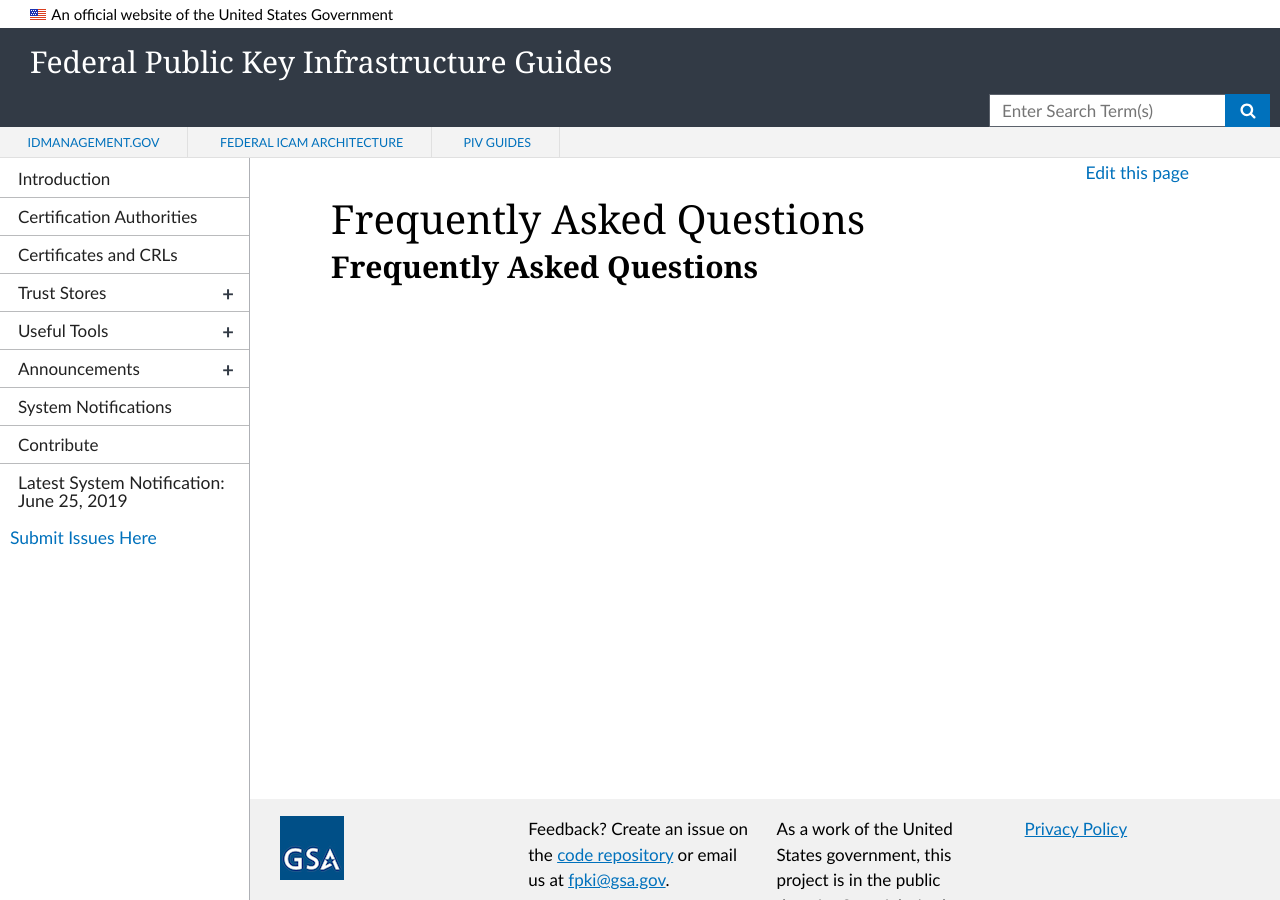
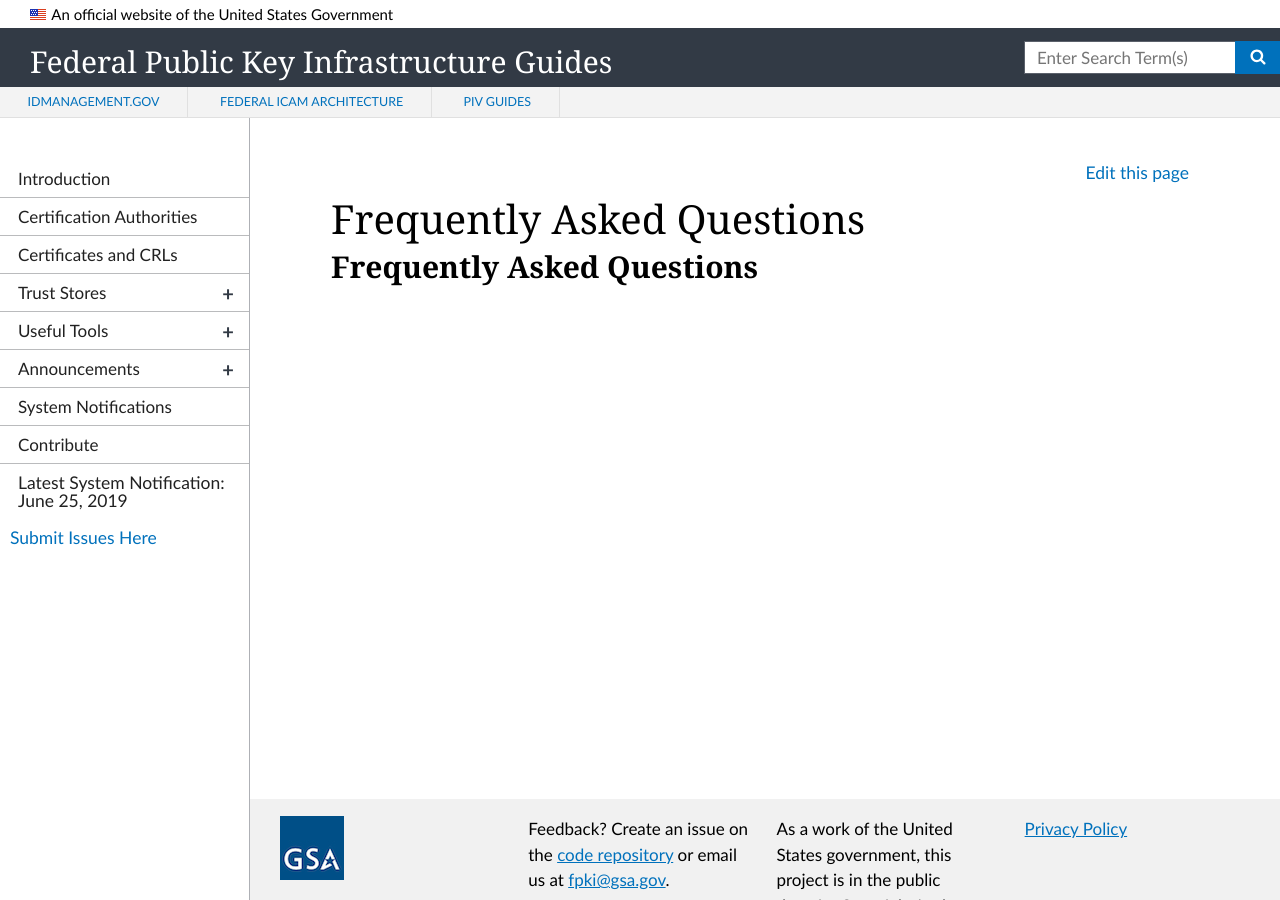
Before and after one commit to GSA/fpki-guides, a Jekyll site: the page built from _faq/index.md, in a window 1280 px wide and 900 px high. Built offline with Jekyll 4.4.1, drawn with Linux system fonts in a browser that asks for light colours; nearby versions of some CDN libraries.

Commit message:
add search for mobile

```diff
--- a/_includes/navbar.html
+++ b/_includes/navbar.html
@@ -18,7 +18,7 @@
           {{site.title}}</a>
         </h1>
       </div>
-      <ul class="usa-button-list usa-unstyled-list">
+      <ul class="usa-unstyled-header-list">
         <li>
           <form id="search_form" action="https://search.usa.gov/search" accept-charset="UTF-8" method="get" class="usa-search usa-search-small">
             <input name="utf8" type="hidden" value="✓">
--- a/assets/css/styleguide.css
+++ b/assets/css/styleguide.css
@@ -1535,6 +1535,19 @@
     .usa-unstyled-list li:after {
       display: none; }
 
+.usa-unstyled-header-list {
+  list-style-type: none;
+  margin: 0;
+  padding: 0;
+  display: table;}
+  .usa-unstyled-header-list li {
+    display: list-item;
+    margin: 10; }
+    .usa-unstyled-header-list li:before {
+      display: none; }
+    .usa-unstyled-header-list li:after {
+      display: none; }
+
 table {
   border-spacing: 0;
   margin: 2em 0;
```
